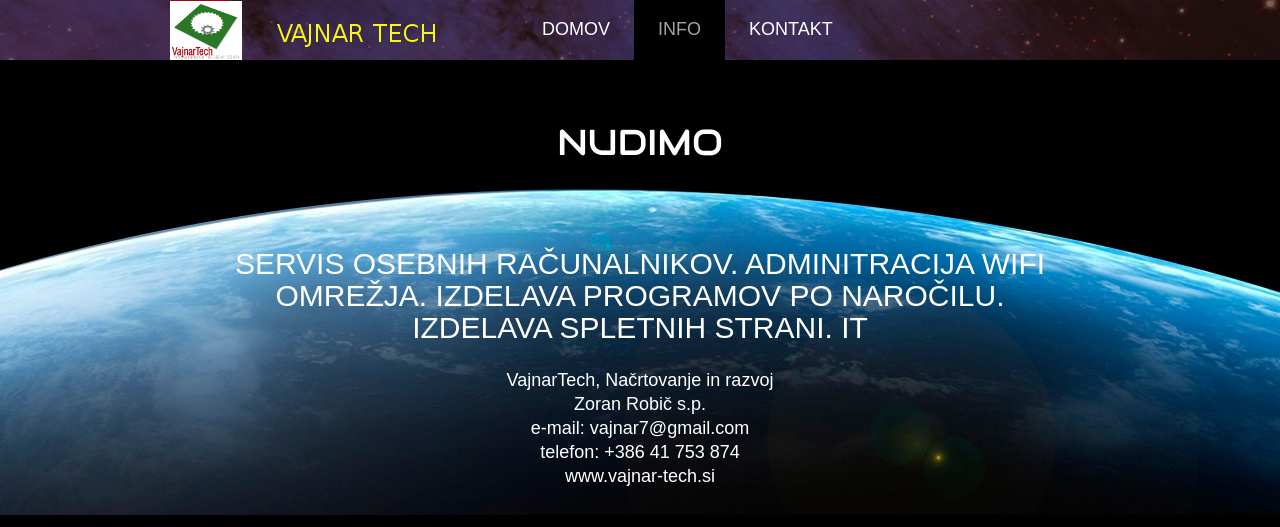
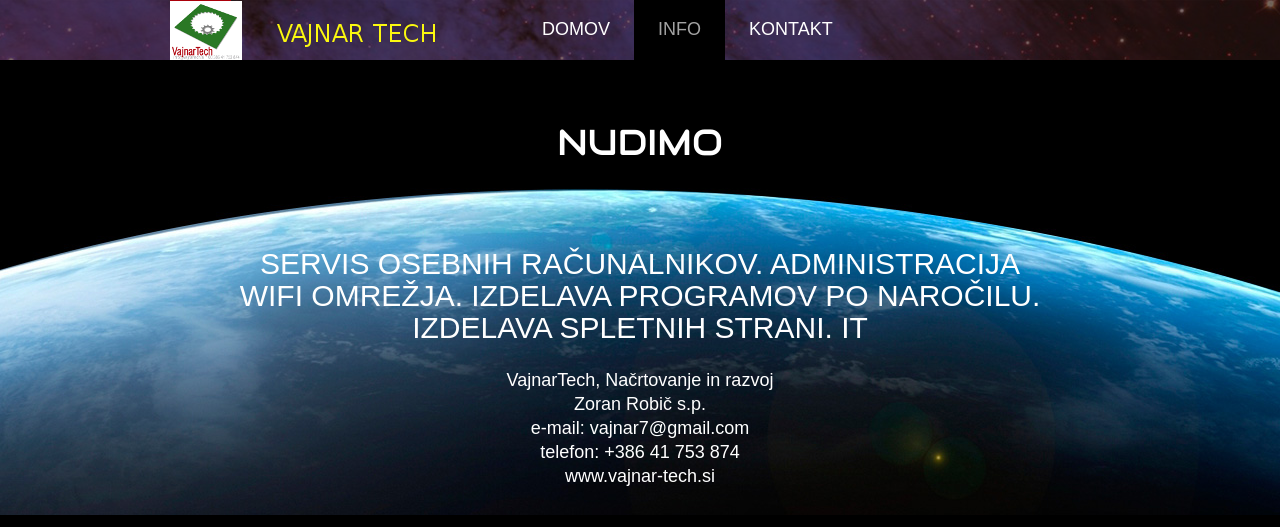
Before and after one commit to vajnar7/vajnar_tech, a Django app: page /about/ in a window 1280 px wide. Shown: the top 527 px of the page. Run offline with Django 3.2, Linux system fonts and the light colour scheme.

Commit message:
Few file updates

```diff
--- a/mysite/welcome/templates/welcome/about.html
+++ b/mysite/welcome/templates/welcome/about.html
@@ -30,7 +30,7 @@
 			<div class="header">
 				<div>
 					<h1>Nudimo</h1>
-					<h2>Servis osebnih računalnikov. Adminitracija WiFi omrežja. Izdelava programov po naročilu. Izdelava spletnih strani. IT</h2>
+					<h2>Servis osebnih računalnikov. Administracija WiFi omrežja. Izdelava programov po naročilu. Izdelava spletnih strani. IT</h2>
 					<p>VajnarTech, Načrtovanje in razvoj</p>
 					<p>Zoran Robič s.p.</p>
 					<p>e-mail: vajnar7@gmail.com</p>
```
Also changed, not shown: 1 other file.
